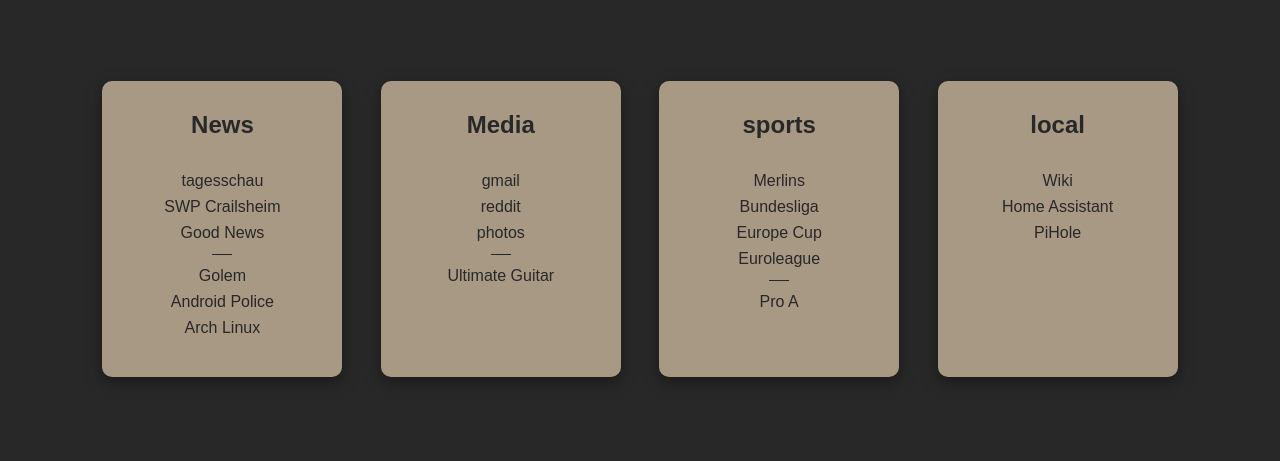
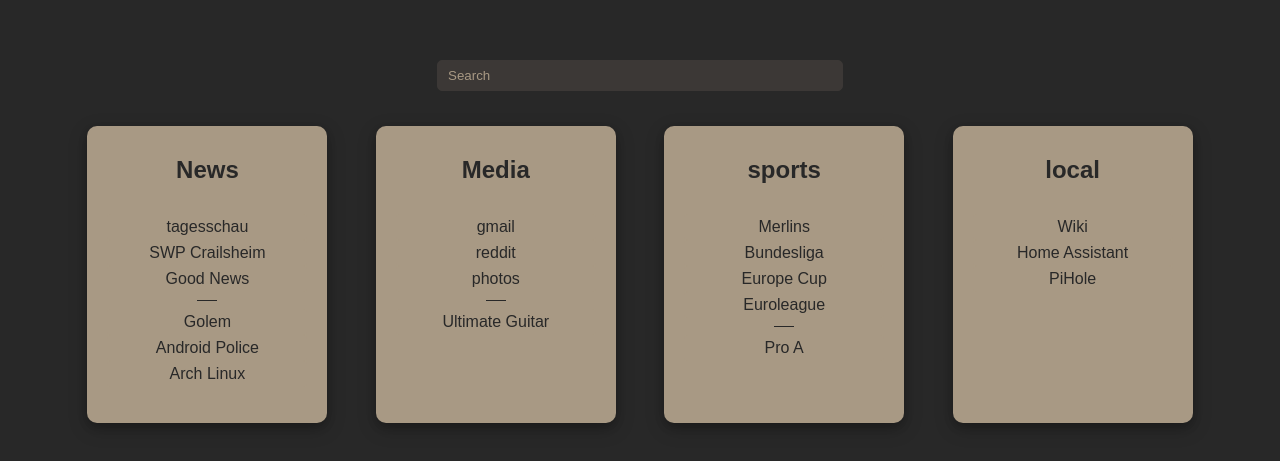
Before and after one commit to unhandyman/startpage, a plain HTML site: page index.html in a window 1280 px wide. Shown: the part 171-632 px from the top of the page. Drawn offline with Linux system fonts and the light colour scheme.

Commit message:
added autofocused search bar

```diff
--- a/index.html
+++ b/index.html
@@ -10,6 +10,22 @@
 </head>
 
 <body>
+<main>
+	<form id="search-form" action="https://google.de/search">
+		<div class="wrapper">
+			<input placeholder="Search" type="text" name="q" class="search" id="search" autofocus>
+			<!-- lose focus on esc -->
+			<script>
+				document.onkeydown = function(evt) {
+					evt = evt || window.event;
+					if (evt.keyCode == 27) {
+						document.getElementById("search").blur();
+					}
+				};
+			</script>
+		</div>
+	</form>
+
 	<div id="container-categories">
 		<div class="container-links">
 			<h2 class="text-category">News</h2>
@@ -53,6 +69,7 @@
 			</ul>
 		</div>
 	</div>
+</main>
 </body>
 
 </html>
--- a/style.css
+++ b/style.css
@@ -4,6 +4,11 @@ body {
 	margin: 0;
 	display: flex;
 	font-family: sans-serif;
+}
+
+main {
+	margin: auto;
+	width: 100%;
 }
 
 #container-categories {
@@ -15,12 +20,39 @@ body {
 	justify-content: center;
 }
 
+.wrapper {
+	min-width: 100px;
+	text-align: center;
+	margin: 30px 0 30px 0;
+}
+
+.search {
+	border: 1px solid #3c3836;
+	border-radius: 5px;
+	height: 25px;
+	width: 30%;
+	padding: 2px 10px 2px 10px;
+	outline: 0;
+	background-color: #282828;
+	color: #a89984;
+}
+
+::placeholder {
+	color: #a89984;
+}
+
+.search:hover, .search:focus {
+	border: 1px solid #3c3836;
+	background-color: #3c3836;
+}
+
 .container-links {
 	background-color: #a89984;
 	/* fixed width needed for wrapping flexbox items */
 	/* width: 300px; */
 	width: 220px;
 	padding: 10px;
+	margin: 5px 5px 5px 5px;
 	border-radius: 10px;
 	/* shadow: vertical horizontal blur spread color */
 	box-shadow: 0 4px 8px 0 rgba(0, 0, 0, 0.2), 0 6px 20px 0 rgba(0, 0, 0, 0.19);
```
